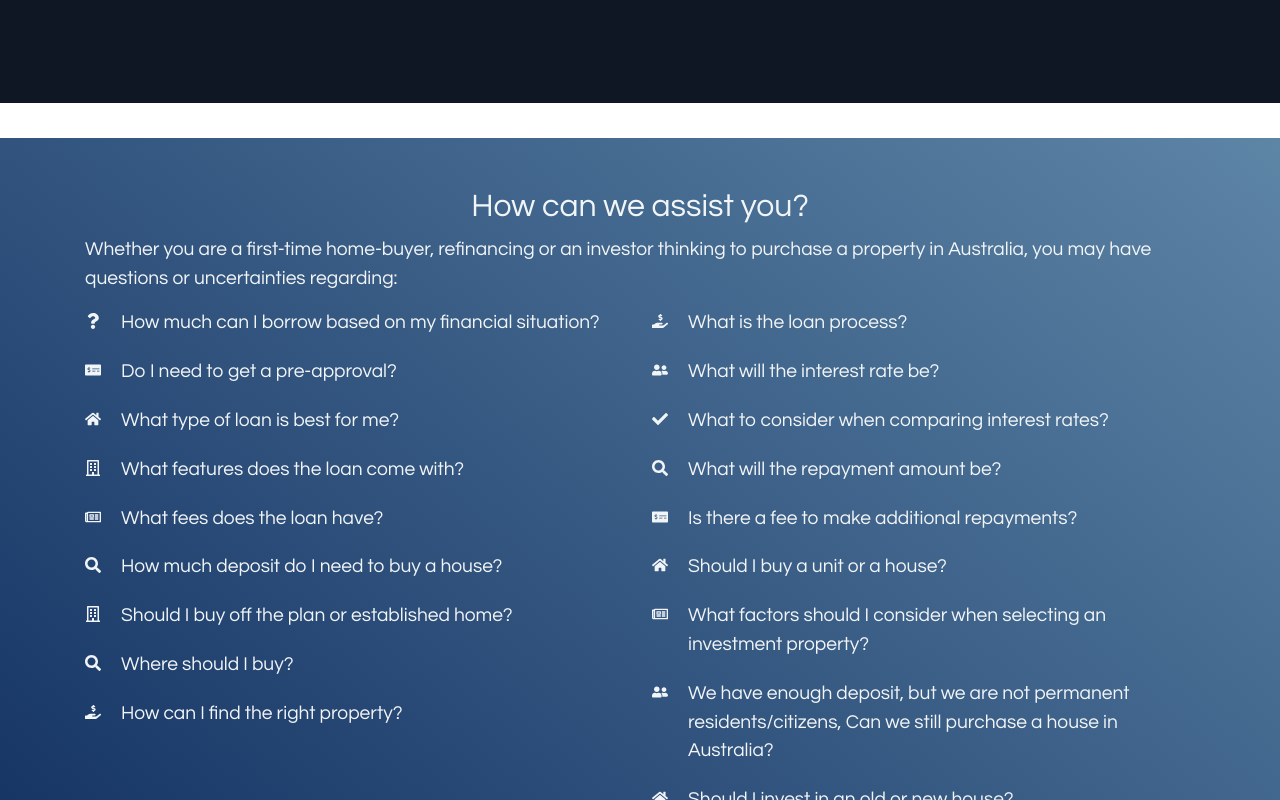
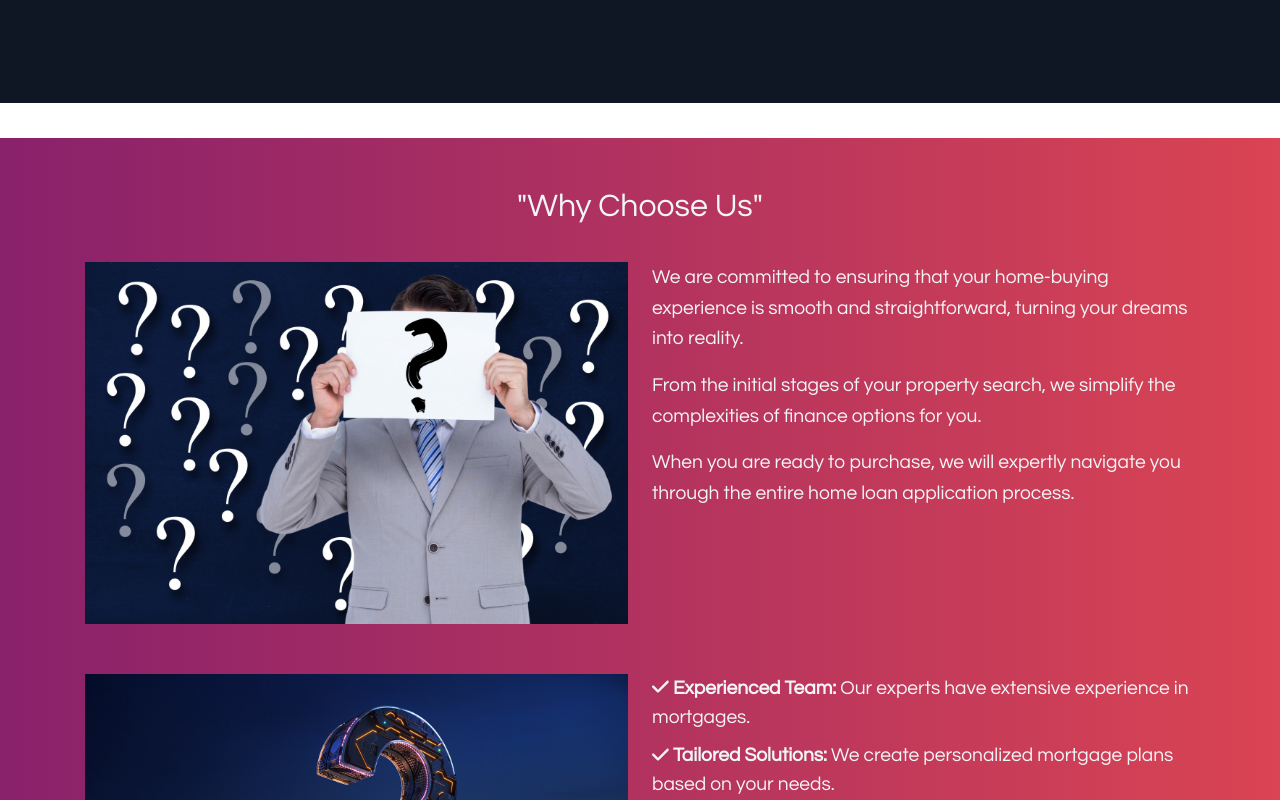
Before and after one commit to manutdmohit/eco-finance, a Next.js app: page / in a window 1280 px wide. Shown: the part 980-1780 px from the top of the page. Built offline with nearby package versions, Linux system fonts and the light colour scheme.

Commit message:
Remove Assistance Section

```diff
--- a/app/page.tsx
+++ b/app/page.tsx
@@ -20,7 +20,7 @@ export default function WebSite() {
       <Introduction />
       {/* <BackgroundAnimation /> */}
 
-      <AssistanceSection />
+      {/* <AssistanceSection /> */}
       <WhyChooseUsSection />
       <Service />
       {/* <Loan /> */}
```
